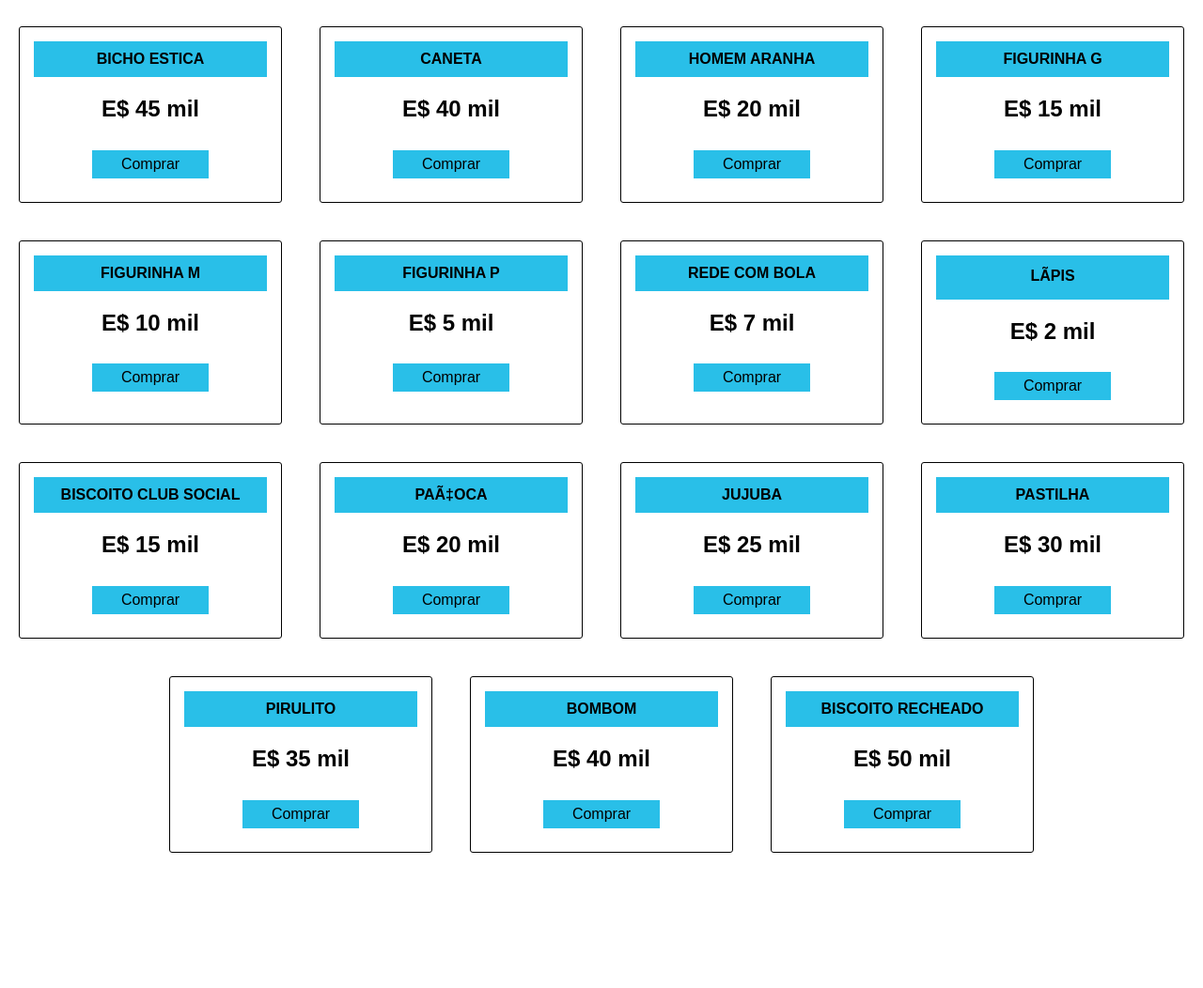
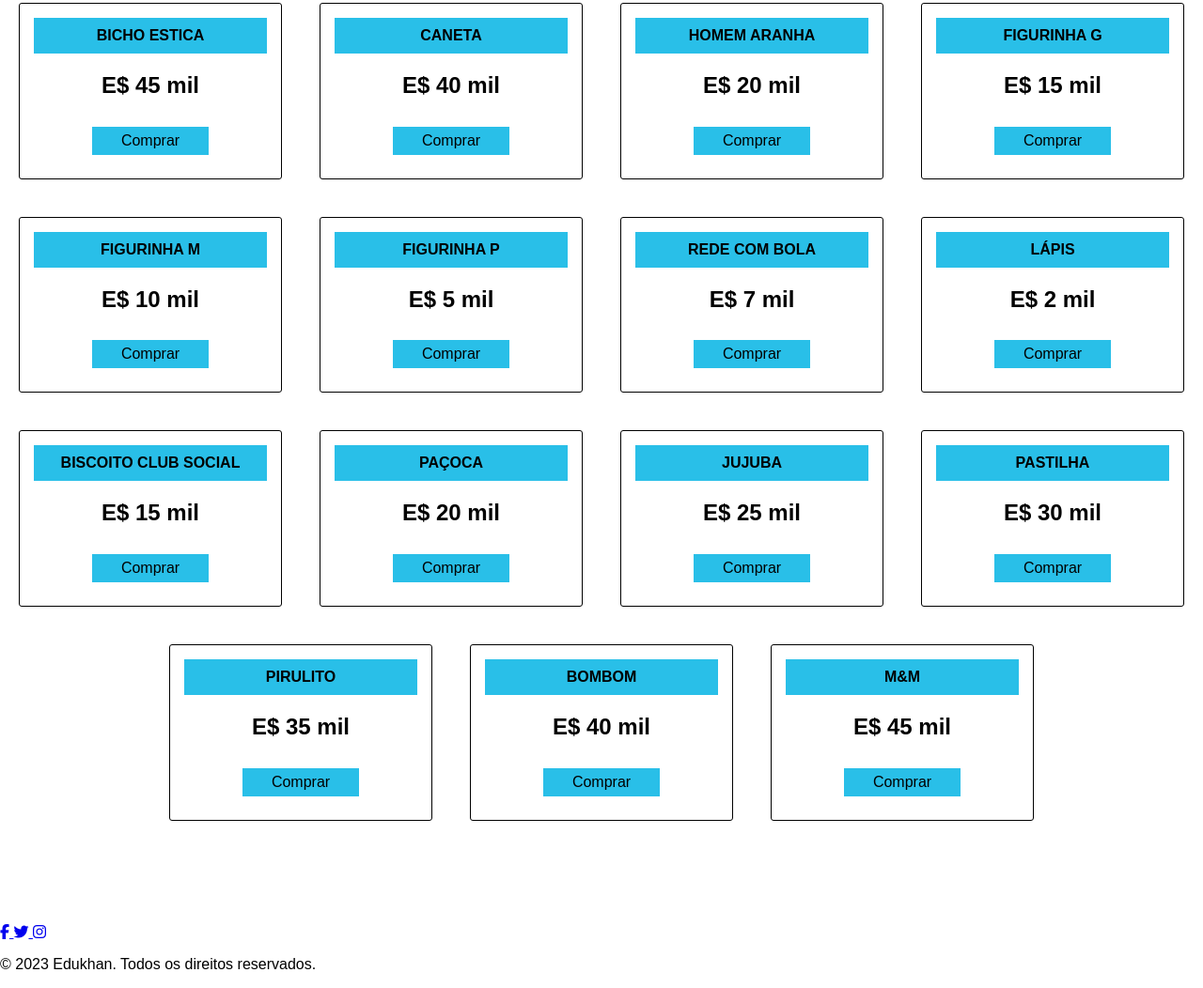
Before and after one commit to tobiasteles/loja-edukhan, a plain HTML site: page site/index.html in a window 1280 px wide. Shown: the part 1731-2783 px from the top of the page at 94% size. Before the commit the page ends 2749 px from the top, so only its background shows below. Drawn offline with Linux system fonts and the light colour scheme.

Commit message:
ajeitando o butão

```diff
--- a/site/index.html
+++ b/site/index.html
@@ -1,18 +1,29 @@
 <!DOCTYPE html>
 <html lang="pt-BR">
 <head>
-  <meta charset="UTF-08" />
+  <meta charset="UTF-8" />
   <meta name="viewport" content="width=device-width, initial-scale=1.0" />
-  <title>Loja de premios-Edukhan</title>
-  <link rel="stylesheet" href="styles.css"></link>
+  <title>Loja de prêmios - Edukhan</title>
+  <link rel="stylesheet" href="styles.css" />
   <script src="https://kit.fontawesome.com/b0f97e8e1d.js" crossorigin="anonymous"></script>
+  <script>
+    // Função para adicionar evento de clique aos botões "Comprar"
+    document.addEventListener('DOMContentLoaded', function() {
+      var buttons = document.querySelectorAll('.btn');
+      buttons.forEach(function(button) {
+        button.addEventListener('click', function() {
+          alert('Item adicionado ao carrinho!');
+        });
+      });
+    });
+  </script>
 </head>
 <body>
   <main>
     <header id="header">
       <nav id="nav-bar">
         <div class="logo">
-          <img src="https://i.imgur.com/nMv8bZF.jpg" alt="logo Edukhan" id="header-img"></img>
+          <img src="https://i.imgur.com/nMv8bZF.jpg" alt="logo Edukhan" id="header-img" />
         </div>
         <ul>
           <li><a class="nav-link" href="#infos">Informações</a></li>
@@ -25,15 +36,16 @@
       <h2>Recompense Seu Esforço!</h2>
       <p>Bem-vindo ao nosso portal de prêmios! Aqui, reconhecemos e valorizamos o esforço dos alunos com uma variedade de recompensas incríveis. Estude, se dedique e troque seus pontos por prêmios. Comece agora e veja o quanto seu esforço pode te levar longe</p>
       <form id="form" action="https://www.freecodecamp.com/email-submit">
-        <input type="name" id="name" placeholder="Seu nome" required></input>
-        <input name="email" type="email" id="email" placeholder="Seu e-mail" required></input>
+        <input type="text" id="name" placeholder="Seu nome" required />
+        <input type="email" id="email" placeholder="Seu e-mail" required />
         <div>
-        <label for="referrer">Qual é a sua unidade?
+          <label for="referrer">Qual é a sua unidade?</label>
           <select id="referrer" name="referrer" required>
             <option value="">(Selecione uma opção)</option>
             <option value="1">Casa de Ismael</option>
             <option value="2">Associação Viver</option>
             <option value="3">Igreja do Guará</option>
+          </select>
         </div>
         <input type="submit" id="submit" value="Enviar" />
       </form>
@@ -71,8 +83,7 @@
       <div id="comofunciona" style="text-align: center;">
         <h2>Como Funciona a Loja Edukhan Online</h2>
         <p>Saiba como trocar seus pontos por doces, brinquedos e eletrônicos na plataforma Edukhan.</p>
-         <iframe id="video" src="https://www.youtube-nocookie.com/embed/z_O2Ab8HRgI?si=GI718RJEpSdKIvzh?rel=0&controls=0&showinfo=0" height="315" width="500" title="Loja de prêmios" frameborder="0" ></iframe>
-
+        <iframe id="video" src="https://www.youtube-nocookie.com/embed/z_O2Ab8HRgI?si=GI718RJEpSdKIvzh?rel=0&controls=0&showinfo=0" height="315" width="500" title="Loja de prêmios" frameborder="0"></iframe>
       </div>
       <div id="precos">
         <h2 id="premios-title">Prêmios</h2>
@@ -80,137 +91,115 @@
           <div class="level">HEAD PHONE</div>
           <h2>E$ 150 mil</h2>
           <button class="btn">Comprar</button>
-
         </div>
-
         <div class="product">
           <div class="level">POP IT</div>
           <h2>E$ 100 mil</h2>
           <button class="btn">Comprar</button>
-
         </div>
-
         <div class="product">
           <div class="level">FONE</div>
           <h2>E$ 70 mil</h2>
           <button class="btn">Comprar</button>
-
         </div>
-
         <div class="product">
           <div class="level">BOLINHA SPINNER</div>
           <h2>E$ 60 mil</h2>
           <button class="btn">Comprar</button>
-
         </div>
-
         <div class="product">
           <div class="level">BICHO ESTICA</div>
           <h2>E$ 45 mil</h2>
           <button class="btn">Comprar</button>
-
         </div>
-
         <div class="product">
           <div class="level">CANETA</div>
           <h2>E$ 40 mil</h2>
           <button class="btn">Comprar</button>
-
         </div>
-
         <div class="product">
           <div class="level">HOMEM ARANHA</div>
           <h2>E$ 20 mil</h2>
           <button class="btn">Comprar</button>
-
         </div>
-
         <div class="product">
           <div class="level">FIGURINHA G</div>
           <h2>E$ 15 mil</h2>
           <button class="btn">Comprar</button>
-
         </div>
-
         <div class="product">
           <div class="level">FIGURINHA M</div>
           <h2>E$ 10 mil</h2>
           <button class="btn">Comprar</button>
-
         </div>
-
         <div class="product">
           <div class="level">FIGURINHA P</div>
           <h2>E$ 5 mil</h2>
           <button class="btn">Comprar</button>
-
         </div>
-
         <div class="product">
           <div class="level">REDE COM BOLA</div>
           <h2>E$ 7 mil</h2>
           <button class="btn">Comprar</button>
-
         </div>
-
         <div class="product">
           <div class="level">LÁPIS</div>
           <h2>E$ 2 mil</h2>
           <button class="btn">Comprar</button>
-
         </div>
-
         <div class="product">
           <div class="level">BISCOITO CLUB SOCIAL</div>
           <h2>E$ 15 mil</h2>
           <button class="btn">Comprar</button>
-
         </div>
-
         <div class="product">
           <div class="level">PAÇOCA</div>
           <h2>E$ 20 mil</h2>
           <button class="btn">Comprar</button>
-
         </div>
-
         <div class="product">
           <div class="level">JUJUBA</div>
           <h2>E$ 25 mil</h2>
           <button class="btn">Comprar</button>
-
         </div>
-
         <div class="product">
           <div class="level">PASTILHA</div>
           <h2>E$ 30 mil</h2>
           <button class="btn">Comprar</button>
-
         </div>
-
         <div class="product">
           <div class="level">PIRULITO</div>
           <h2>E$ 35 mil</h2>
           <button class="btn">Comprar</button>
-
         </div>
-
         <div class="product">
           <div class="level">BOMBOM</div>
           <h2>E$ 40 mil</h2>
           <button class="btn">Comprar</button>
-
         </div>
-
         <div class="product">
-            <div class="level">BISCOITO RECHEADO</div>
-            <h2>E$ 50 mil</h2>
+          <div class="level">M&M</div>
+          <h2>E$ 45 mil</h2>
           <button class="btn">Comprar</button>
-
-          </div>
         </div>
       </div>
     </div>
   </main>
+  <footer>
+    <div class="container">
+      <div class="social">
+        <a href="https://facebook.com">
+          <i class="fab fa-facebook-f"></i>
+        </a>
+        <a href="https://twitter.com">
+          <i class="fab fa-twitter"></i>
+        </a>
+        <a href="https://instagram.com">
+          <i class="fab fa-instagram"></i>
+        </a>
+      </div>
+      <p>&copy; 2023 Edukhan. Todos os direitos reservados.</p>
+    </div>
+  </footer>
 </body>
 </html>
```
Lines whose indentation alone changed are shown as unchanged.
